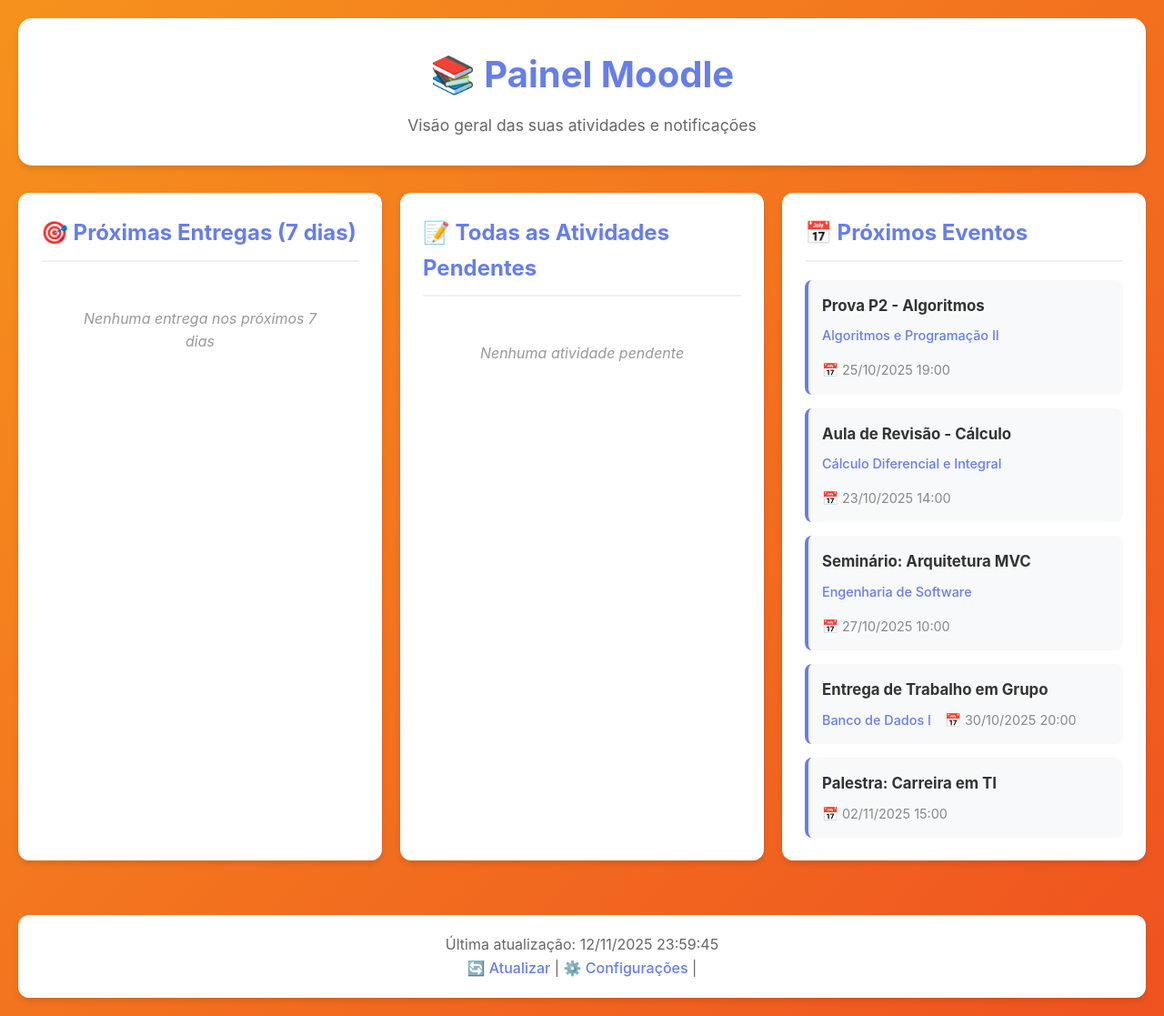
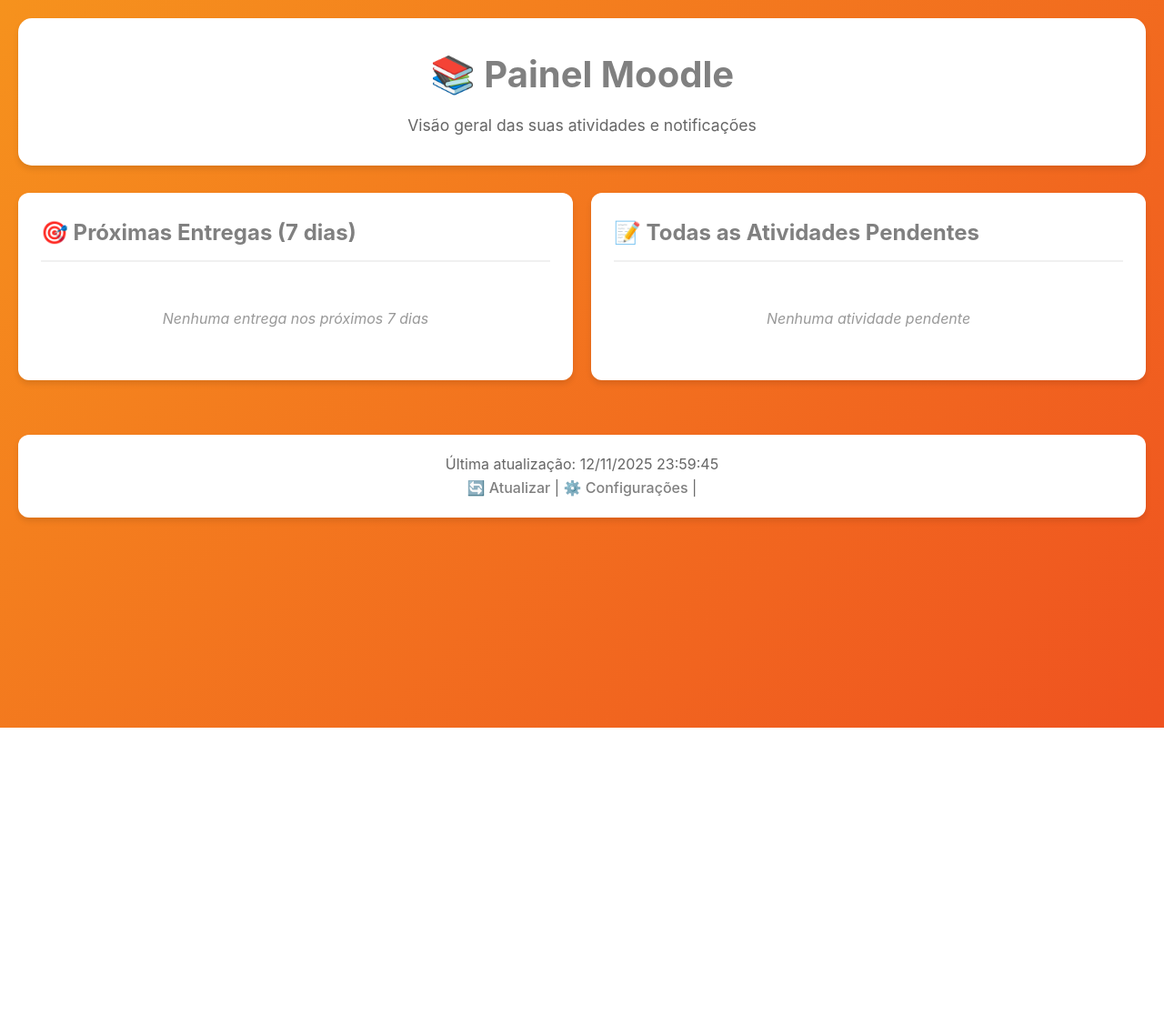
Before and after one commit to chicosbg/Tela-moodle-php, a PHP site: template src/views/atividades-lista.php in a window 1280 px wide. Shown: the whole page at 91% size. After the commit the page ends 800 px from the top, so only its background shows below. Run offline with PHP 8.4, Linux system fonts and the light colour scheme; the template is opened without the code that fills it, so the values that code supplies are empty.

Commit message:
Add files via upload

```diff
--- a/src/css/style.css
+++ b/src/css/style.css
@@ -28,7 +28,7 @@
 }
 
 header h1 {
-    color: #667eea;
+    color: grey;
     font-size: 2.5em;
     margin-bottom: 10px;
 }
@@ -59,7 +59,7 @@
 }
 
 .stat-card.urgente {
-    background: linear-gradient(135deg, #f093fb 0%, #f5576c 100%);
+    background: linear-gradient(135deg, #ea5f4d 0%, #d81717 100%);
     color: white;
 }
 
@@ -90,7 +90,7 @@
 }
 
 .card h2 {
-    color: #667eea;
+    color: gray;
     margin-bottom: 20px;
     font-size: 1.5em;
     border-bottom: 2px solid #f0f0f0;
@@ -107,7 +107,7 @@
     background: #f8f9fa;
     padding: 15px;
     border-radius: 8px;
-    border-left: 4px solid #667eea;
+    border-left: 4px solid gray;
     transition: all 0.3s ease;
 }
 
@@ -144,7 +144,7 @@
 }
 
 .curso {
-    color: #667eea;
+    color: gray;
     font-weight: 500;
 }
 
@@ -153,7 +153,7 @@
 }
 
 .sigla {
-    background: #667eea;
+    background: gray;
     color: white;
     padding: 2px 8px;
     border-radius: 4px;
@@ -161,7 +161,7 @@
 }
 
 .badge {
-    background: #667eea;
+    background: gray;
     color: white;
     padding: 4px 12px;
     border-radius: 20px;
@@ -196,7 +196,7 @@
 }
 
 footer a {
-    color: #667eea;
+    color: gray;
     text-decoration: none;
     font-weight: 500;
 }
@@ -210,7 +210,7 @@
    ============================================ */
 
 .config-container {
-    max-width: 900px;
+    /* max-width: 900px; */
     margin: 0 auto;
     display: flex;
     flex-direction: column;
@@ -227,11 +227,11 @@
     padding: 20px;
     background: #f8f9fa;
     border-radius: 8px;
-    border-left: 4px solid #667eea;
+    border-left: 4px solid gray;
 }
 
 .form-section h3 {
-    color: #667eea;
+    color: gray;
     margin-bottom: 15px;
     font-size: 1.3em;
 }
@@ -266,7 +266,7 @@
 .form-group input[type="number"]:focus,
 .form-group input[type="time"]:focus {
     outline: none;
-    border-color: #667eea;
+    border-color: gray;
 }
 
 .input-with-unit {
@@ -335,7 +335,7 @@
 }
 
 .btn-primary {
-    background: linear-gradient(135deg, #667eea 0%, #764ba2 100%);
+    background: linear-gradient(135deg, #f6921d 0%, #ef5220 100%);
     color: white;
 }
 
@@ -406,7 +406,7 @@
     background: #fff;
     padding: 15px;
     border-radius: 8px;
-    border-left: 4px solid #667eea;
+    border-left: 4px solid gray;
     margin-bottom: 10px;
     transition: all 0.3s ease;
 }
@@ -426,7 +426,7 @@
 }
 
 .notification-item.change {
-    border-left-color: #9c27b0;
+    border-left-color: gray;
 }
 
 .notification-header {
--- a/src/index.php
+++ b/src/index.php
@@ -38,11 +38,7 @@
 
 // Carregar views
 
-
-
 include "views/header.php";
 include "views/stats-cards.php";
-include "views/notificacoes-lista.php";
 include "views/atividades-lista.php";
-include "views/eventos-lista.php";
 include "views/footer.php";
--- a/src/views/atividades-lista.php
+++ b/src/views/atividades-lista.php
@@ -66,54 +66,40 @@
     </div>
 
 <!-- Eventos do calendário -->
-    <div class="card">
+<!-- <div class="card">
         <h2>📅 Próximos Eventos</h2>
         <div class="list">
+            <?php
+            // Filtrar eventos que ainda não passaram e ordenar cronologicamente
+            $hoje = time();
+            $eventos_futuros = array_filter($eventos_calendario ?? [], function($evento) use ($hoje) {
+                $data_evento = strtotime($evento['data']);
+                return $data_evento > $hoje;
+            });
+
+            // Ordenar por data
+            usort($eventos_futuros, function($a, $b) {
+                $data_a = strtotime($a['data']);
+                $data_b = strtotime($b['data']);
+                return $data_a - $data_b;
+            });
+
+            if (empty($eventos_futuros)): ?>
+                <div class="empty-message">Nenhum evento programado</div>
+            <?php else: ?>
+                <?php foreach ($eventos_futuros as $evento): ?>
                     <div class="list-item">
                         <div class="item-header">
-                    <strong>Prova P2 - Algoritmos</strong>
+                            <strong><?php echo is_null($evento['titulo']) ? 'Não informado' : htmlspecialchars($evento['titulo']); ?></strong>
                         </div>
                         <div class="item-details">
-                    <span class="curso">Algoritmos e Programação II</span>
-                    <span class="data">📅 25/10/2025 19:00</span>
+                            <span class="curso"><?php echo is_null($evento['curso']) ? 'Não informado' : htmlspecialchars($evento['curso']); ?></span>
+                            <span class="data">📅 <?php echo TimeUtils::formatarData(strtotime($evento['data'])); ?></span>
                         </div>
                     </div>
-            <div class="list-item">
-                <div class="item-header">
-                    <strong>Aula de Revisão - Cálculo</strong>
+                <?php endforeach; ?>
+            <?php endif; ?>
         </div>
-                <div class="item-details">
-                    <span class="curso">Cálculo Diferencial e Integral</span>
-                    <span class="data">📅 23/10/2025 14:00</span>
-                </div>
-            </div>
-            <div class="list-item">
-                <div class="item-header">
-                    <strong>Seminário: Arquitetura MVC</strong>
-                </div>
-                <div class="item-details">
-                    <span class="curso">Engenharia de Software</span>
-                    <span class="data">📅 27/10/2025 10:00</span>
-                </div>
-            </div>
-            <div class="list-item">
-                <div class="item-header">
-                    <strong>Entrega de Trabalho em Grupo</strong>
-                </div>
-                <div class="item-details">
-                    <span class="curso">Banco de Dados I</span>
-                    <span class="data">📅 30/10/2025 20:00</span>
-                </div>
-            </div>
-            <div class="list-item">
-                <div class="item-header">
-                    <strong>Palestra: Carreira em TI</strong>
-                </div>
-                <div class="item-details">
-                    <span class="data">📅 02/11/2025 15:00</span>
-                </div>
-            </div>
-        </div>
-    </div>
+    </div> -->
 
     </div>
--- a/src/views/notificacoes-lista.php
+++ b/src/views/notificacoes-lista.php
@@ -4,7 +4,7 @@
 ?>
 
 <!-- Notificações Recentes -->
-<div class="card">
+<!-- <div class="card">
     <div style="display: flex; justify-content: space-between; align-items: center; margin-bottom: 20px;">
         <h2 style="margin: 0;">
             🔔 Notificações Recentes
@@ -75,4 +75,4 @@
             <?php endif; ?>
         <?php endif; ?>
     </div>
-</div>
+</div> -->
```
Also changed, not shown: src/models/MoodleDataFetcher.php (+1 -24 lines), src/models/NotifacaUsaurioController.php (added). Lines whose indentation alone changed are shown as unchanged.
